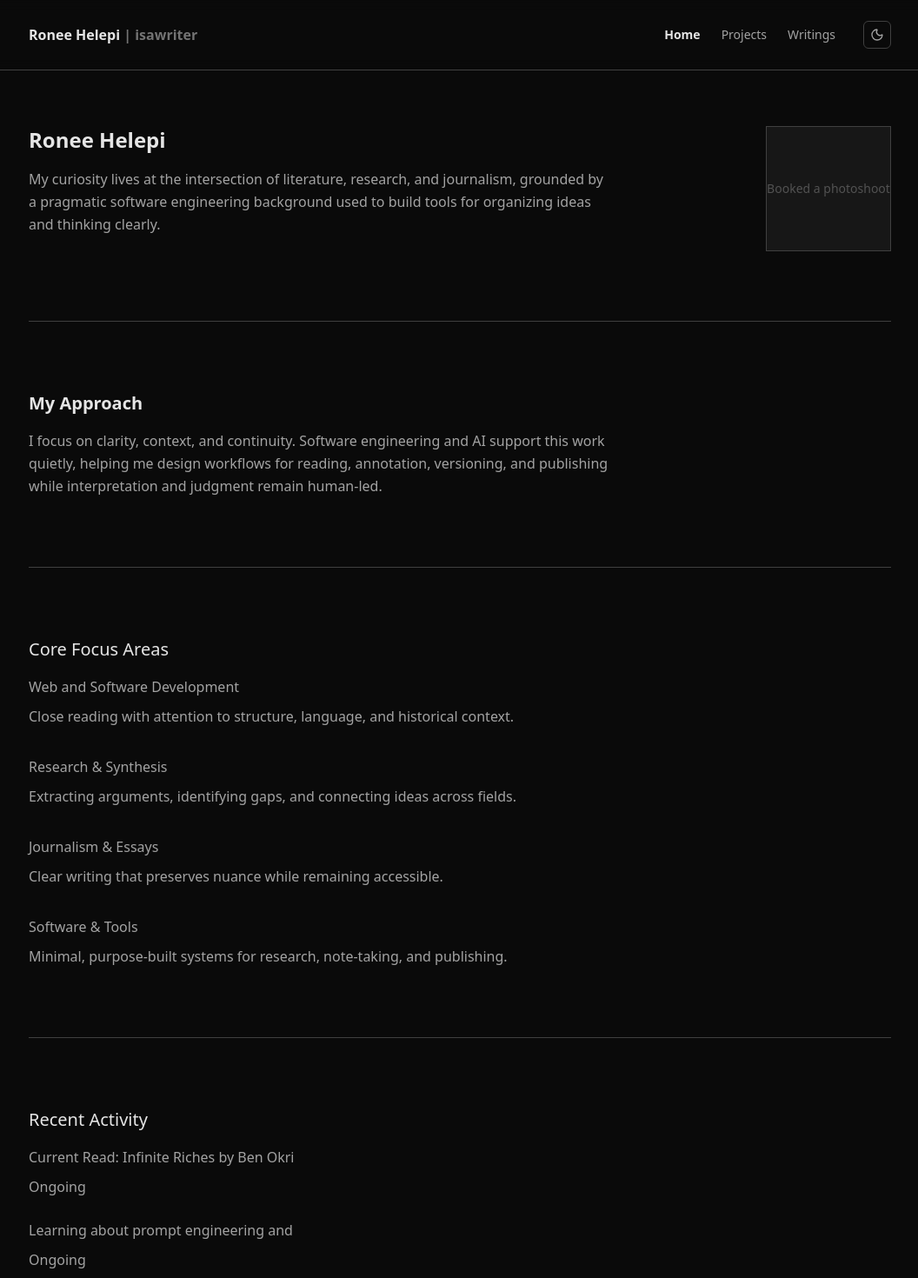
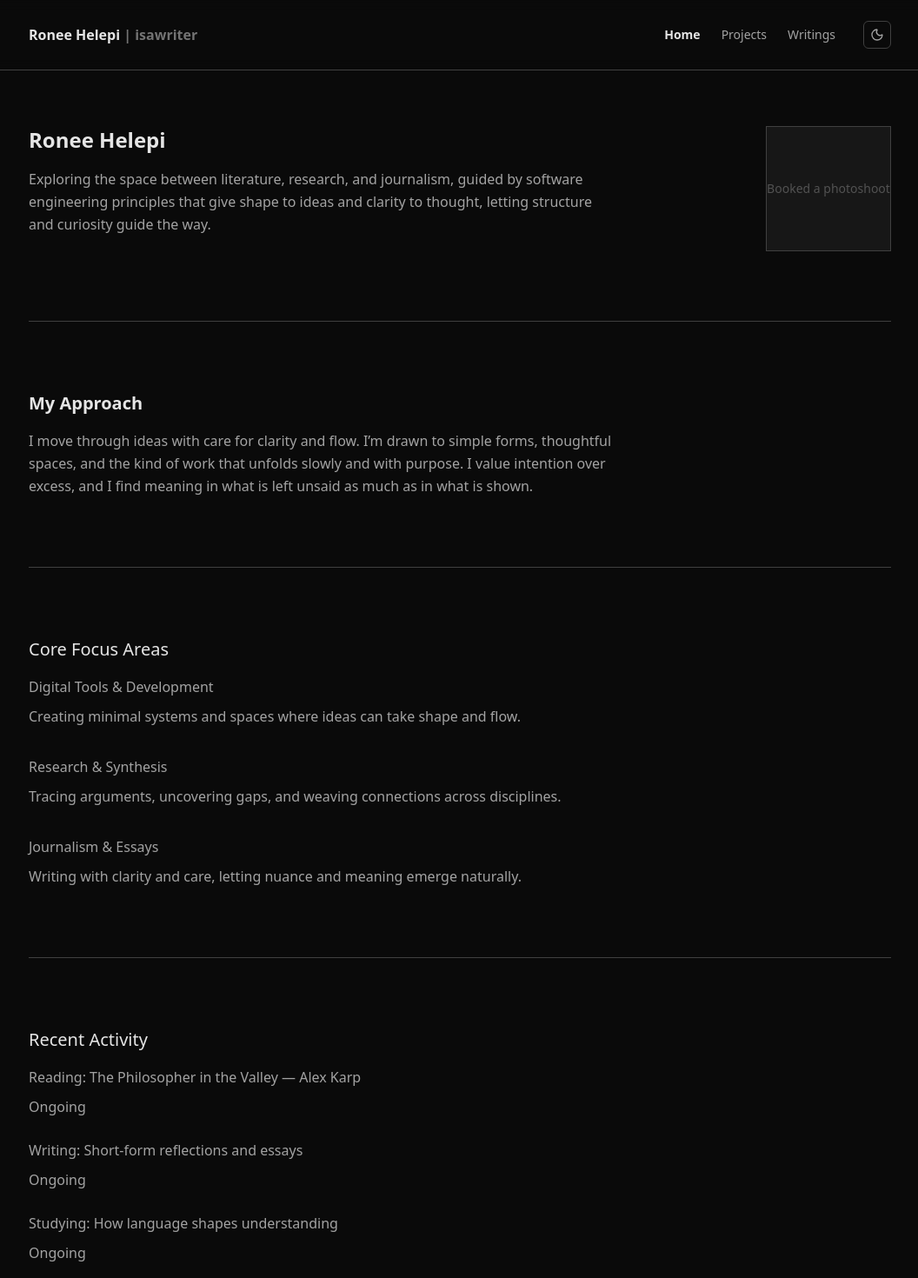
Before and after one commit to RONHEL235/minimal-academic-portfolio, a React (Vite) app: page / in a window 1280 px wide. Shown: the top 1470 px of the page at 87% size, without its empty margins (111-1167 px from the left). Built offline with nearby package versions, Linux system fonts and the light colour scheme.

Commit message:
Update home page

```diff
--- a/src/pages/Home.jsx
+++ b/src/pages/Home.jsx
@@ -9,10 +9,7 @@ export default function Home() {
           </h1>
 
           <p className="mt-4 max-w-2xl text-neutral-700 dark:text-neutral-400">
-            My curiosity lives
-            at the intersection of literature, research, and journalism, grounded
-            by a pragmatic software engineering background used to build tools
-            for organizing ideas and thinking clearly.
+            Exploring the space between literature, research, and journalism, guided by software engineering principles that give shape to ideas and clarity to thought, letting structure and curiosity guide the way.
           </p>
         </div>
 
@@ -30,10 +27,7 @@ export default function Home() {
       <section>
         <h2 className="text-xl font-semibold text-neutral-700 dark:text-neutral-200">My Approach</h2>
         <p className="mt-4 max-w-2xl text-neutral-700 dark:text-neutral-400">
-          I focus on clarity, context, and continuity. Software engineering and
-          AI support this work quietly, helping me design workflows for reading,
-          annotation, versioning, and publishing while interpretation and
-          judgment remain human-led.
+          I move through ideas with care for clarity and flow. I’m drawn to simple forms, thoughtful spaces, and the kind of work that unfolds slowly and with purpose. I value intention over excess, and I find meaning in what is left unsaid as much as in what is shown.
         </p>
       </section>
 
@@ -45,10 +39,9 @@ export default function Home() {
 
         <ul className="space-y-8 mt-4 max-w-2xl text-neutral-700 dark:text-neutral-400">
           {[
-            ["Web and Software Development", "Close reading with attention to structure, language, and historical context."],
-            ["Research & Synthesis", "Extracting arguments, identifying gaps, and connecting ideas across fields."],
-            ["Journalism & Essays", "Clear writing that preserves nuance while remaining accessible."],
-            ["Software & Tools", "Minimal, purpose-built systems for research, note-taking, and publishing."],
+            ["Digital Tools & Development", "Creating minimal systems and spaces where ideas can take shape and flow."],
+            ["Research & Synthesis", "Tracing arguments, uncovering gaps, and weaving connections across disciplines."],
+            ["Journalism & Essays", "Writing with clarity and care, letting nuance and meaning emerge naturally."],
           ].map(([title, desc]) => (
             <li key={title}>
               <div className="mt-4 max-w-2xl font-medium text-neutral-700 dark:text-neutral-400">{title}</div>
@@ -66,10 +59,9 @@ export default function Home() {
 
         <ul className="space-y-6 mt-4 max-w-2xl text-neutral-700 dark:text-neutral-400">
           {[
-            "Current Read: Infinite Riches by Ben Okri",
-            "Learning about prompt engineering and ",
-            "Building small research-supporting software tools",
-            "Exploring AI-assisted research workflows",
+            "Reading: The Philosopher in the Valley — Alex Karp",
+            "Writing: Short-form reflections and essays",
+            "Studying: How language shapes understanding",
           ].map((item, i) => (
             <li key={i}>
               <div className="mt-4 max-w-2xl font-medium text-neutral-700 dark:text-neutral-400">{item}</div>
```
